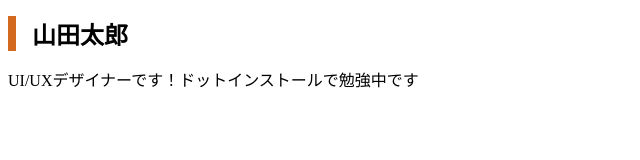
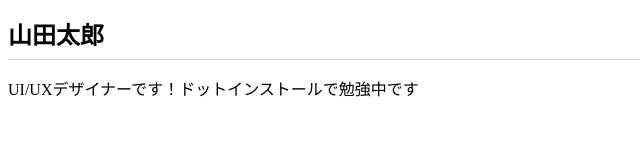
Before and after one commit to mikchang/mycafe, a plain HTML site: page index.html in a window 1280 px wide. Shown: the whole page, without its empty margins (0-640 px from the left). Drawn offline with Linux system fonts and the light colour scheme; files that its build step writes are made by us from their sources.

Commit message:
Add files via upload

```diff
--- a/styles.css
+++ b/styles.css
@@ -1,5 +1,5 @@
 h1{
   font-size: 24px;
-  padding-left: 16px;
-  border-left: 8px solid chocolate;
+  padding-bottom: 8px;
+  border-bottom: 1px solid #ddd;
 }
```
